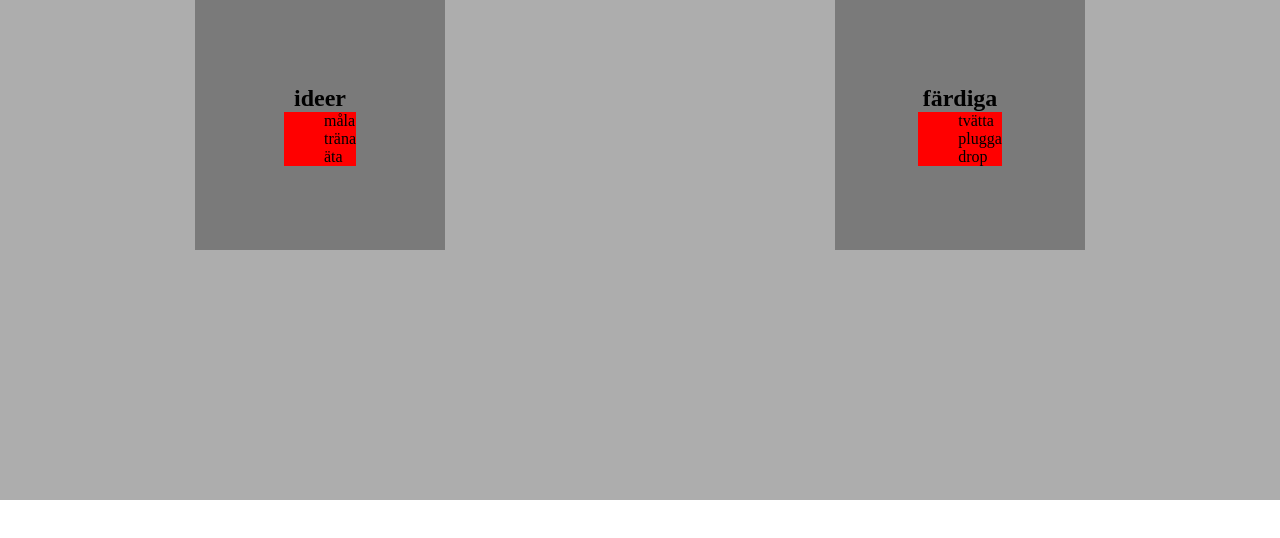
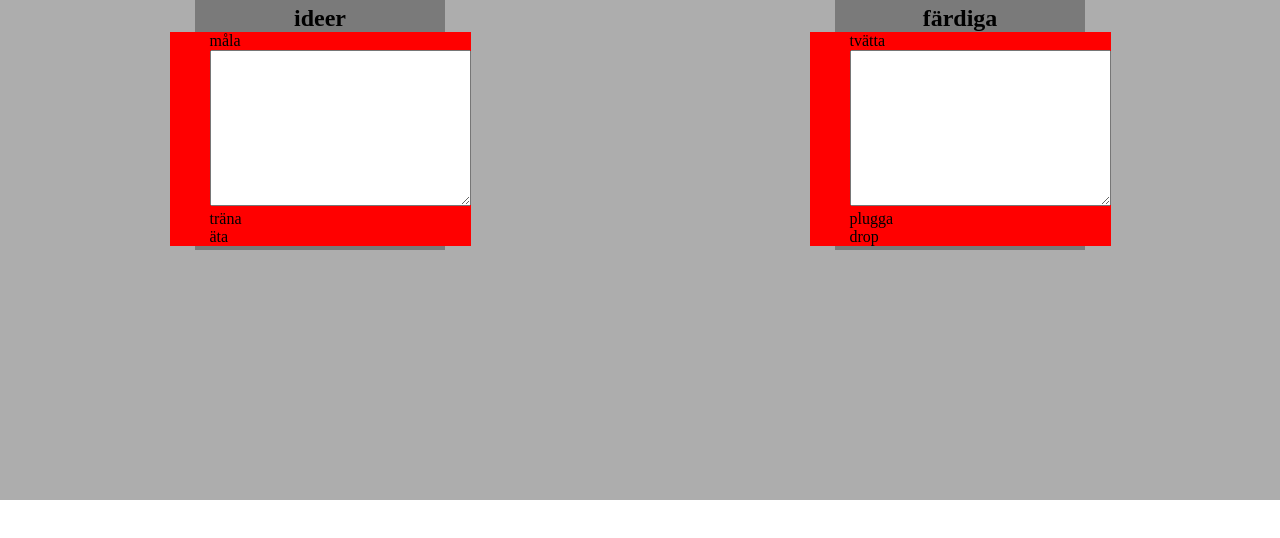
Before and after one commit to Jonathandah/kommunikation_grupparbete, a website: page drag_and_drop/drag.html in a window 1280 px wide. Drawn offline with Linux system fonts and the light colour scheme.

Commit message:
update på drag and drop

```diff
--- a/drag_and_drop/drag.html
+++ b/drag_and_drop/drag.html
@@ -20,7 +20,9 @@
         <div class="drag-column">
             <h2>ideer</h2>
             <ul class="list">
-                <li>måla</li>
+                <li>måla
+                    <textarea name="" id="" cols="30" rows="10"></textarea>
+                </li>
                 <li>träna</li>
                 <li>äta</li>
             </ul>
@@ -28,7 +30,9 @@
         <div class="drag-column">
             <h2>färdiga</h2>
             <ul>
-                <li>tvätta</li>
+                <li>tvätta
+                    <textarea name="" id="" cols="30" rows="10"></textarea>
+                </li>
                 <li>plugga</li>
                 <li> drop</li>
             </ul>
```
Also changed, not shown: index.html (+2 -0 lines).
